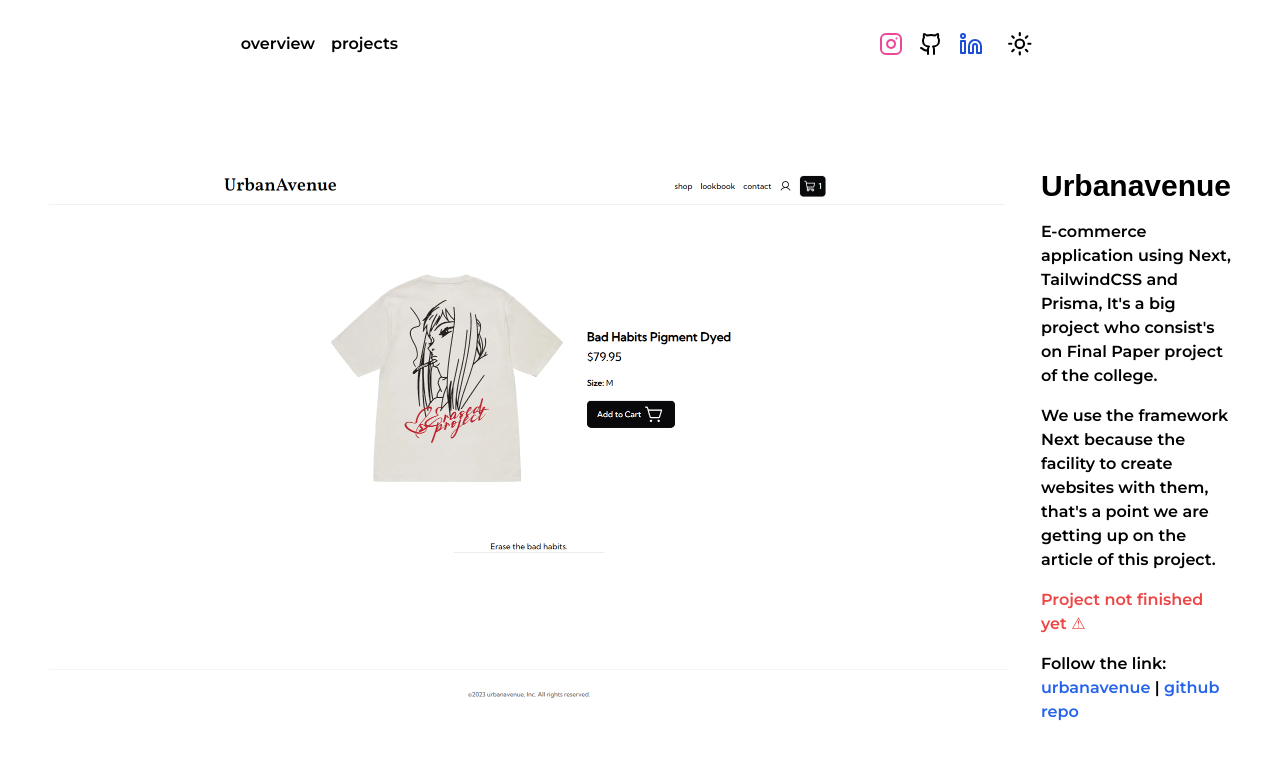
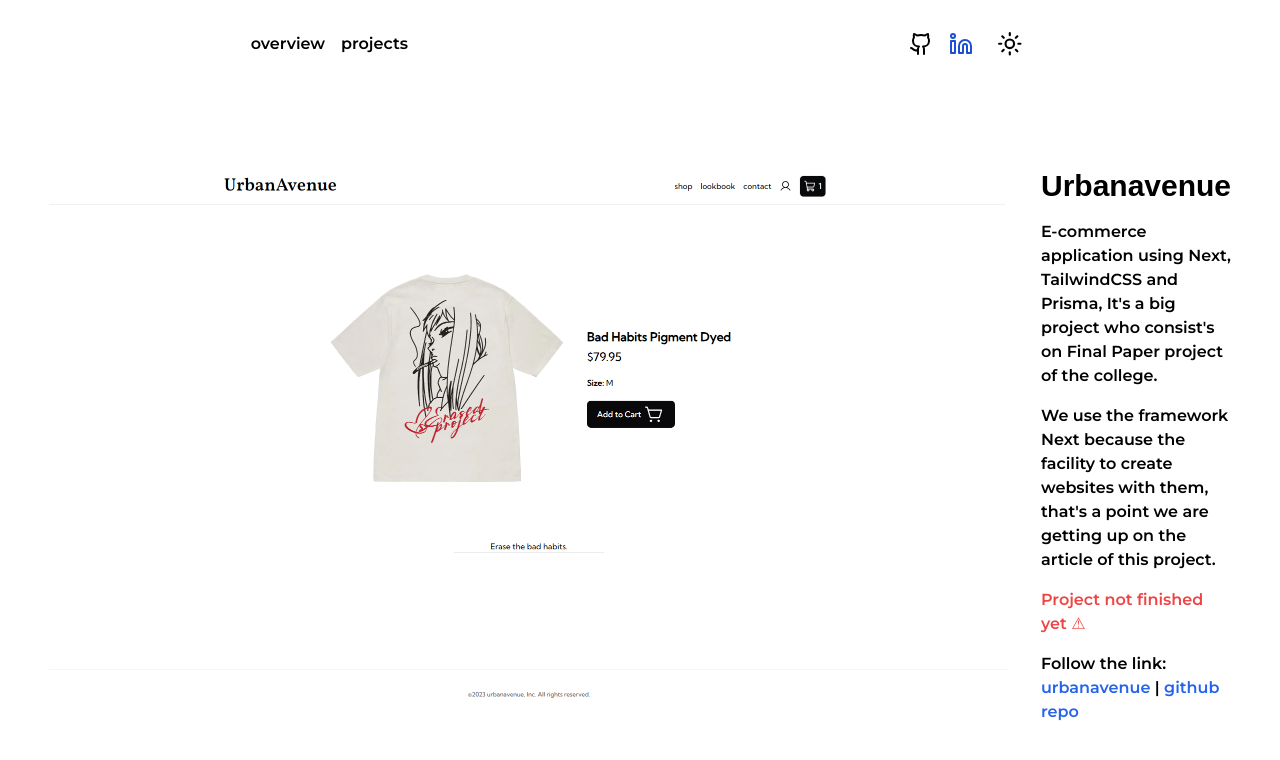
Before and after one commit to LrAmaral/portfolio, a Next.js app: page /project in a window 1280 px wide. Shown: the top 760 px of the page. Built offline with nearby package versions, Linux system fonts and the light colour scheme; a web font is replaced by a local one.

Commit message:
:wrench: minor-changes

```diff
--- a/components/nav.tsx
+++ b/components/nav.tsx
@@ -39,9 +39,6 @@ export const Nav = () => {
           </div>
       </div>
       <div className="flex flex-row items-center justify-end md:gap-4 xs:gap-2 xs:mr-4 md:mr-0">
-      <Link href={'https://www.instagram.com/amaraldev/'} target="_blank">
-          <Instagram className="hover:text-zinc-500 text-pink-500 transition-colors ease-in-out cursor-pointer"/>
-        </Link>
         <Link href={'https://github.com/LrAmaral'} target="_blank">
           <Github className="hover:text-zinc-500 transition-colors ease-in-out cursor-pointer"/>
         </Link>
```
